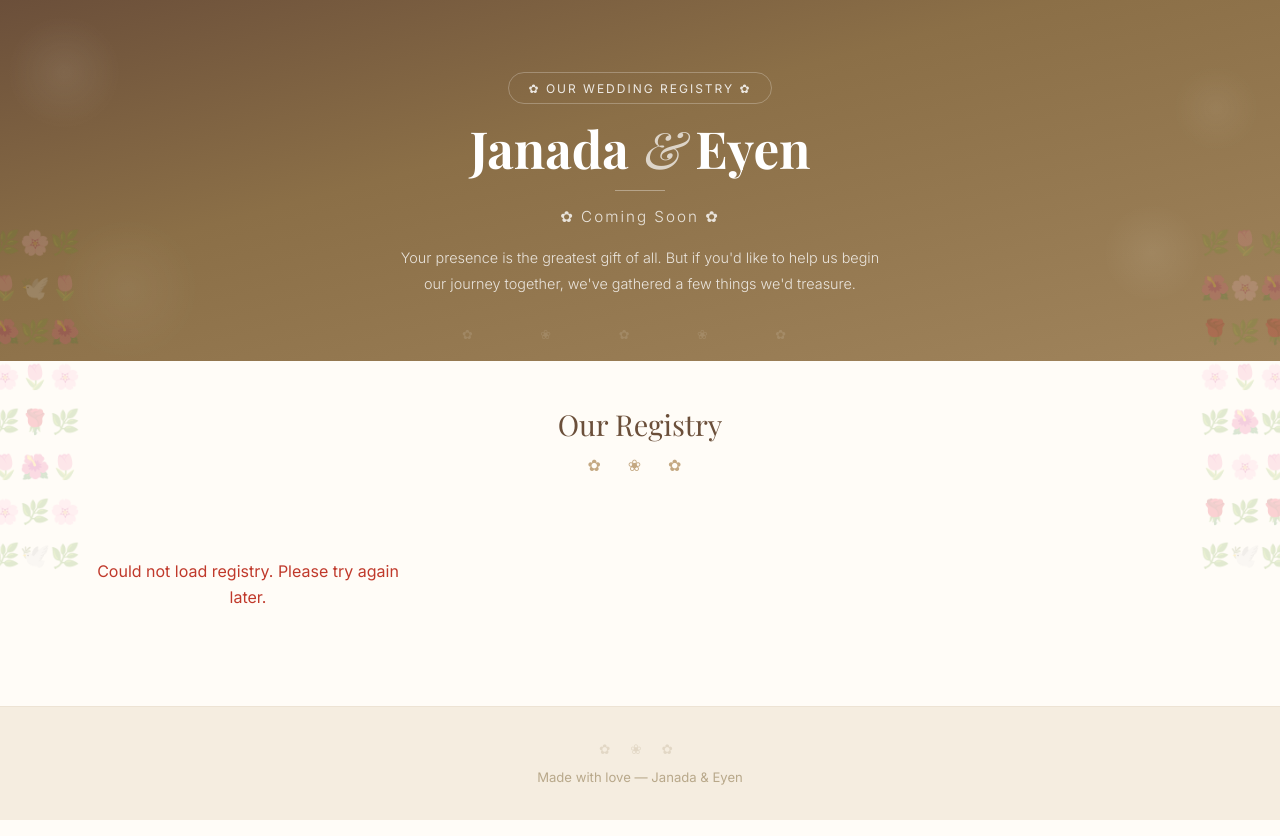
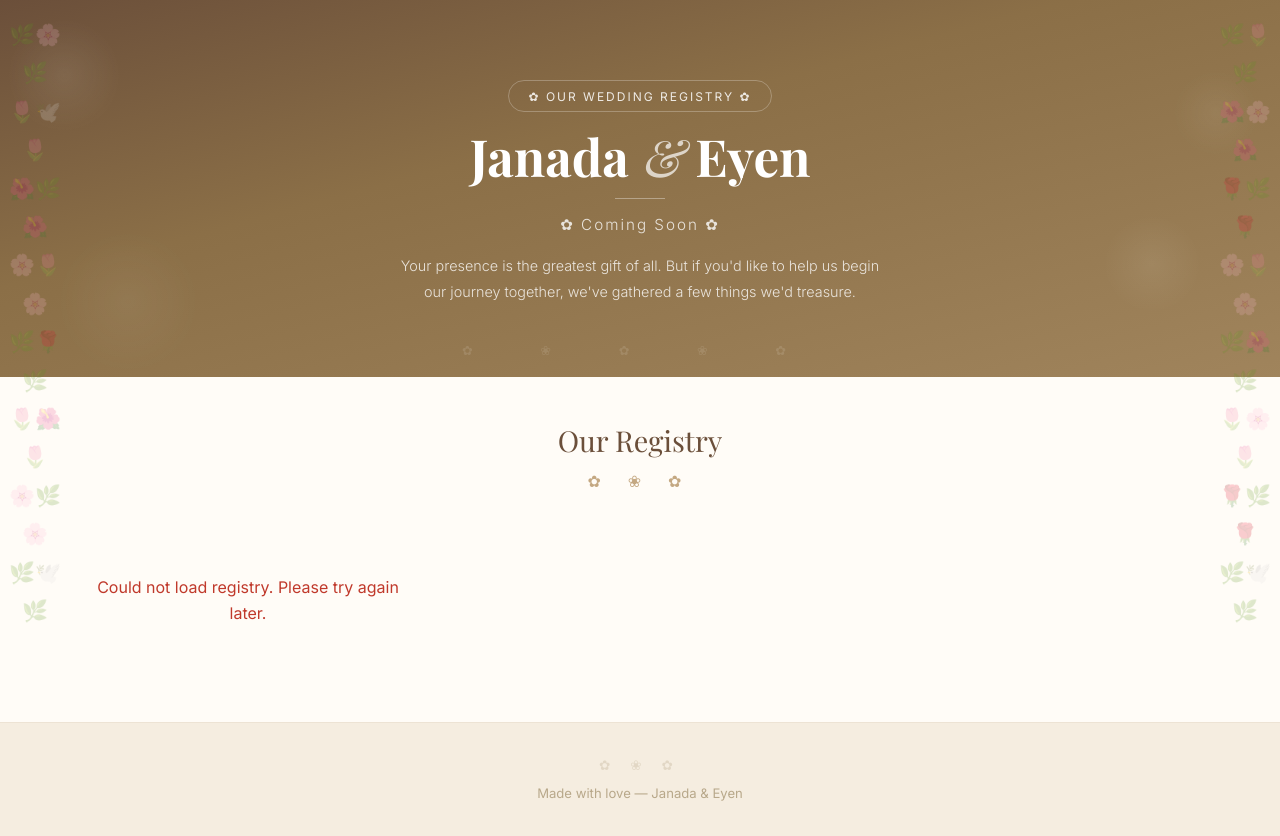
Before and after one commit to xarhyel/janada-daniel-wedding-registry, a website: page public/index.html in a window 1280 px wide. Drawn offline with nearby package versions, Linux system fonts and the light colour scheme; no server answers; a web font is replaced by a local one.

Commit message:
fix: improve floral side decor rendering with spans, adjust hero padding

```diff
--- a/public/index.html
+++ b/public/index.html
@@ -11,8 +11,16 @@
 <body>
 
   <!-- Floral Side Decor -->
-  <div class="floral-side left"></div>
-  <div class="floral-side right"></div>
+  <div class="floral-side left">
+    <span>🌿🌸🌿</span><span>🌷🕊️🌷</span><span>🌺🌿🌺</span>
+    <span>🌸🌷🌸</span><span>🌿🌹🌿</span><span>🌷🌺🌷</span>
+    <span>🌸🌿🌸</span><span>🌿🕊️🌿</span>
+  </div>
+  <div class="floral-side right">
+    <span>🌿🌷🌿</span><span>🌺🌸🌺</span><span>🌹🌿🌹</span>
+    <span>🌸🌷🌸</span><span>🌿🌺🌿</span><span>🌷🌸🌷</span>
+    <span>🌹🌿🌹</span><span>🌿🕊️🌿</span>
+  </div>
 
   <!-- Hero -->
   <header class="hero">
--- a/public/style.css
+++ b/public/style.css
@@ -14,29 +14,21 @@ h1, h2, h3, h4 { font-family: 'Playfair Display', Georgia, serif; font-weight: 4
 .floral-side {
   position: fixed;
   top: 0; bottom: 0;
-  width: 70px;
+  width: 60px;
   pointer-events: none;
   z-index: 1;
   display: flex;
   flex-direction: column;
-  justify-content: space-around;
   align-items: center;
-  padding: 1.5rem 0;
-  font-size: 1.5rem;
-  opacity: 0.18;
+  padding: 1rem 0;
+  opacity: 0.2;
 }
-.floral-side.left { left: 0; }
-.floral-side.right { right: 0; }
-.floral-side::before {
-  content: '🌿🌸🌿\A🌷🕊️🌷\A🌺🌿🌺\A🌸🌷🌸\A🌿🌹🌿\A🌷🌺🌷\A🌸🌿🌸\A🌿🕊️🌿';
-  white-space: pre;
-  line-height: 2.8rem;
-  text-align: center;
-}
-.floral-side.right::before {
-  content: '🌿🌷🌿\A🌺🌸🌺\A🌹🌿🌹\A🌸🌷🌸\A🌿🌺🌿\A🌷🌸🌷\A🌹🌿🌹\A🌿🕊️🌿';
-  white-space: pre;
-  line-height: 2.8rem;
+.floral-side.left { left: 5px; }
+.floral-side.right { right: 5px; }
+.floral-side span {
+  display: block;
+  font-size: 1.3rem;
+  line-height: 2.4rem;
   text-align: center;
 }
 
@@ -46,7 +38,7 @@ h1, h2, h3, h4 { font-family: 'Playfair Display', Georgia, serif; font-weight: 4
   background: linear-gradient(165deg, #6B4F3A 0%, #8B6F47 40%, #A0845C 100%);
   color: #fff;
   text-align: center;
-  padding: 4.5rem 1.5rem 4rem;
+  padding: 5rem 1.5rem 4.5rem;
   overflow: hidden;
 }
 .hero::before {
```
